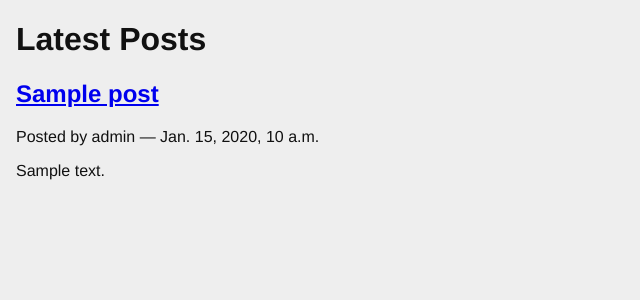
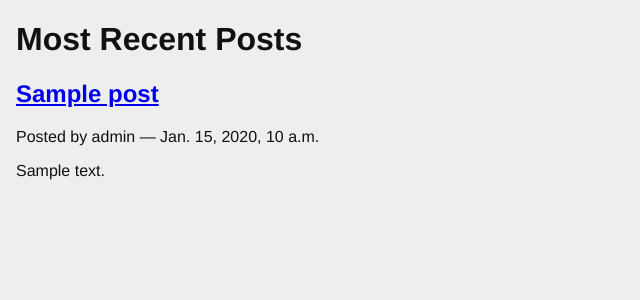
Before and after one commit to ldconejo/python330_spring22_django_project, a Django app: page / in a window 1280 px wide. Shown: the top 300 px of the page, without its empty margins (0-640 px from the left). Run offline with Django 4.2, Linux system fonts and the light colour scheme; data comes from the database, SQL or seed files in the repository; tables that the repository leaves empty hold one stand-in row (values such as "Sample post").

Commit message:
Template changes

```diff
--- a/blogging/templates/blogging/list.html
+++ b/blogging/templates/blogging/list.html
@@ -1,5 +1,5 @@
 {% extends "base.html" %}{% block content %}
-    <h1>Latest Posts</h1>
+    <h1>Most Recent Posts</h1>
     {% for post in posts %}
         <div class="post">
             <h2>
--- a/blogging/tests.py
+++ b/blogging/tests.py
@@ -41,7 +41,7 @@ class FrontEndTestCase(TestCase):
     def test_list_only_published(self):
         resp = self.client.get("/")
         resp_text = resp.content.decode(resp.charset)
-        self.assertTrue("Latest Posts" in resp_text)
+        self.assertTrue("Most Recent Posts" in resp_text)
         for count in range(1, 11):
             title = "Post %d Title" % count
             if count < 6:
```
